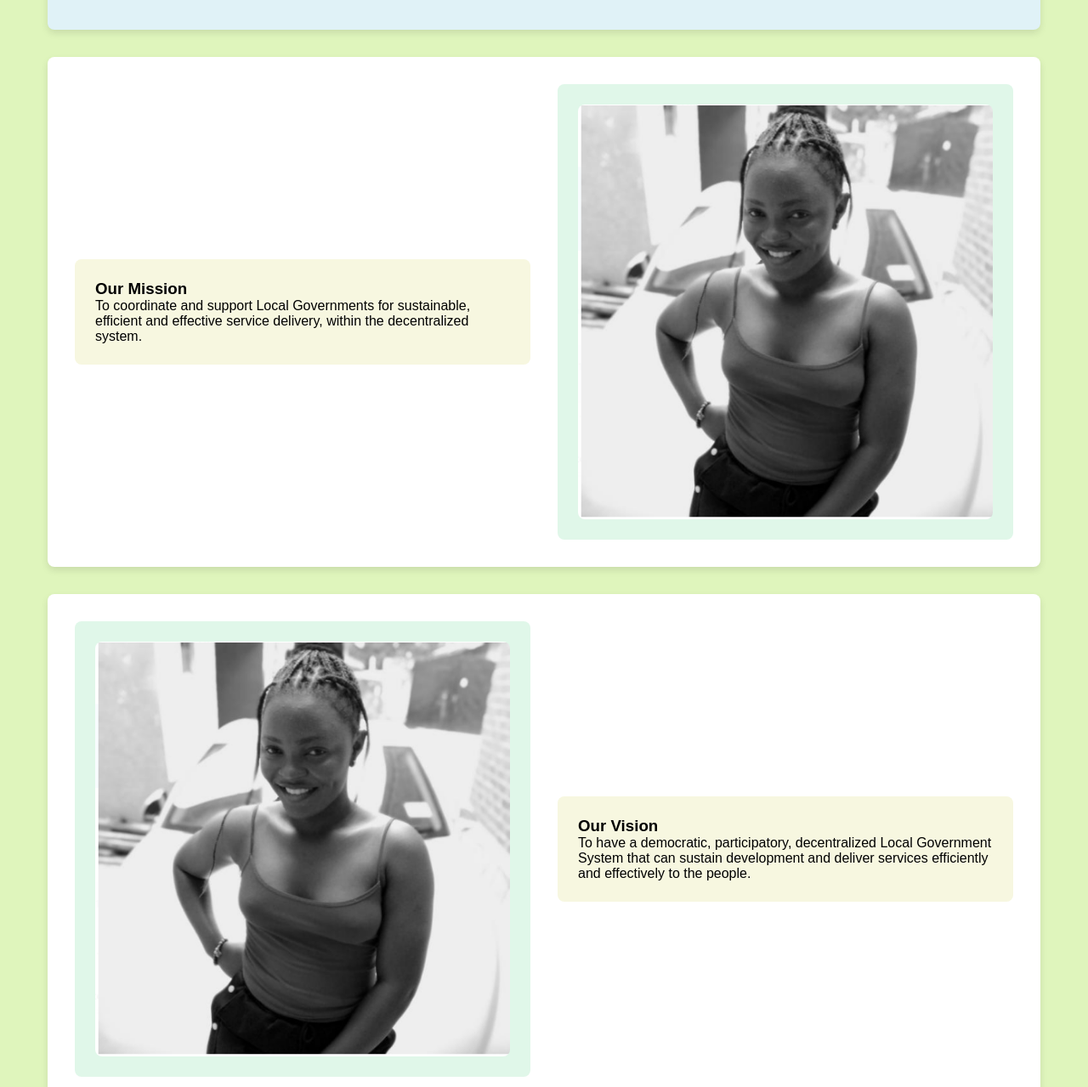
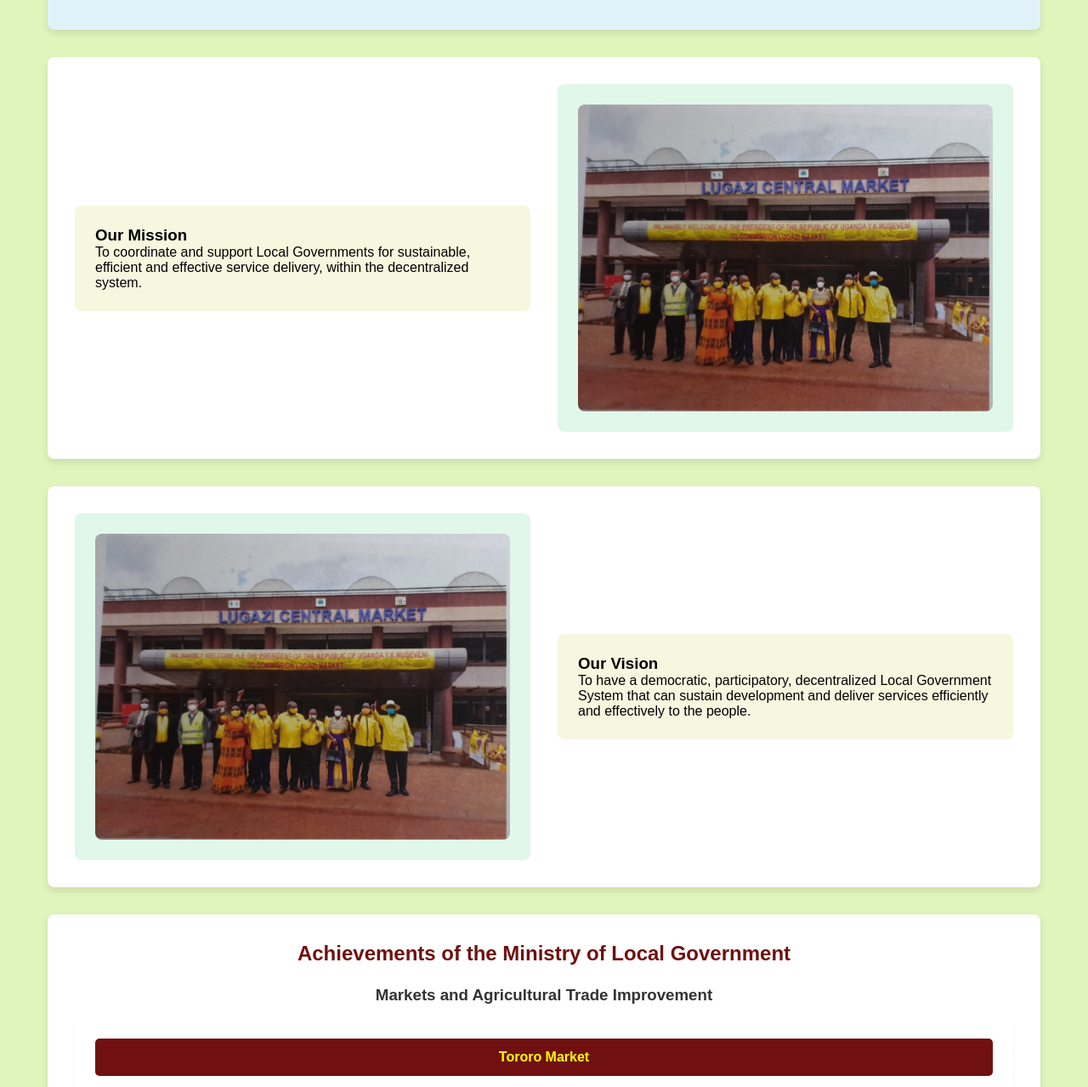
Before and after one commit to eliezerjoel/MoLG-web, a plain HTML site: page index.html in a window 1280 px wide. Shown: the part 480-1759 px from the top of the page at 85% size. Drawn offline with Linux system fonts and the light colour scheme.

Commit message:
changed photo

```diff
--- a/index.html
+++ b/index.html
@@ -42,12 +42,12 @@
           <p>To coordinate and support Local Governments for sustainable, efficient and effective service delivery, within the decentralized system.  </p>
         </div>
         <div class="hero-img">
-          <img src="images/Amy.PNG" alt="" />
+          <img src="images/Lugazi.jpg" alt="" />
         </div>
       </section>
       <section id="vision">
         <div class="hero-img">
-          <img src="images/Amy.PNG" alt="" />
+          <img src="images/Lugazi.jpg" alt="" />
         </div>
         <div class="hero-text">
           <h3>Our Vision</h3>
```
